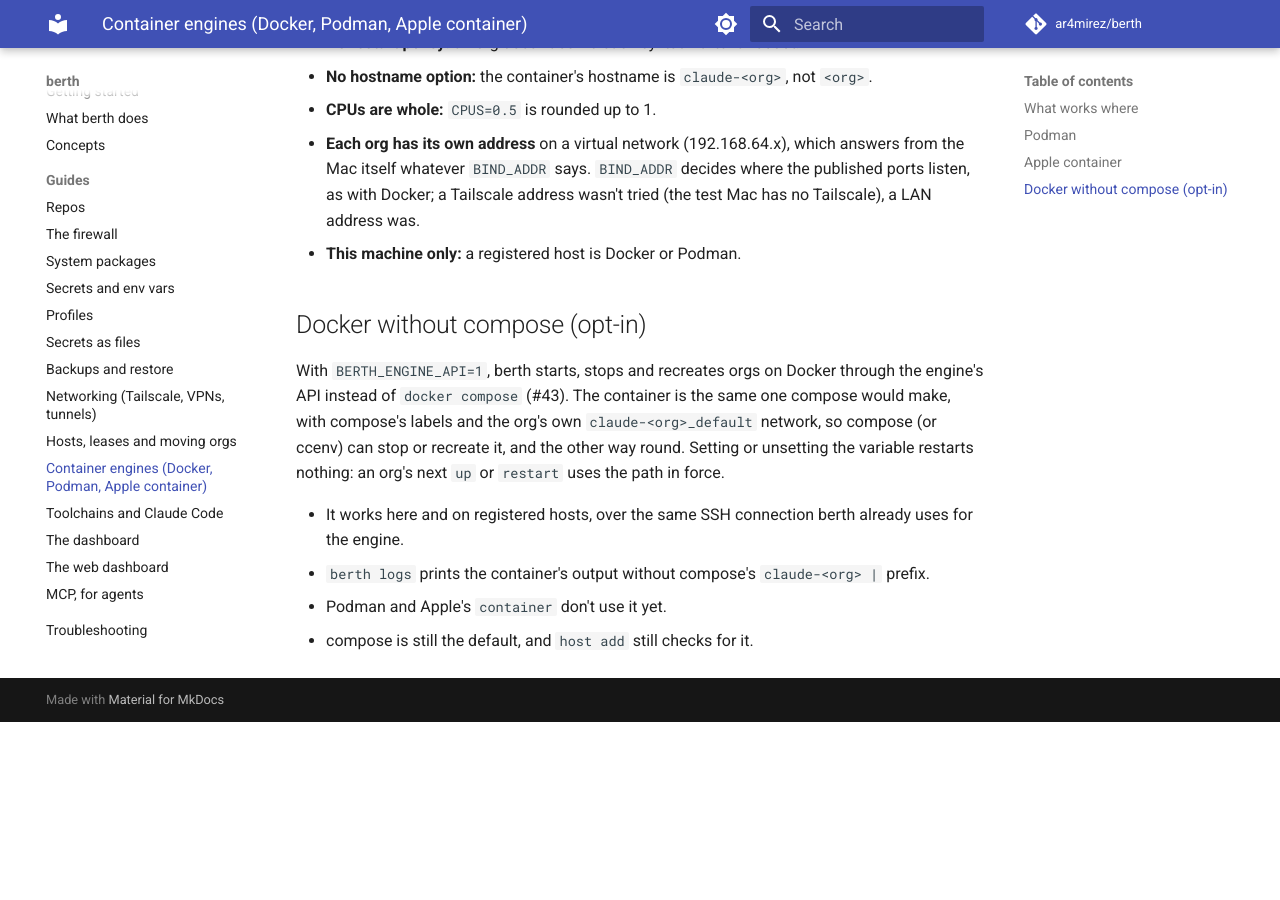
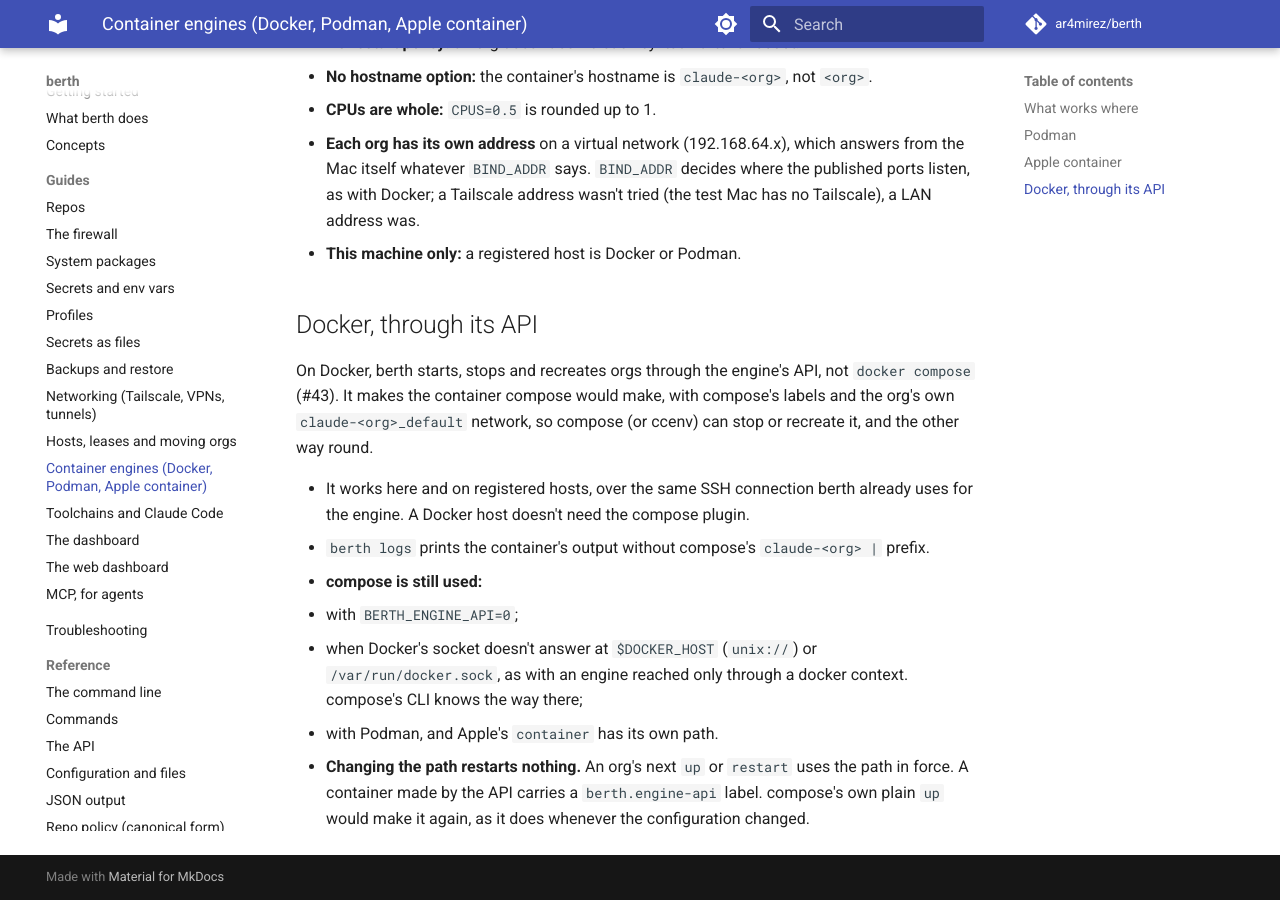
Before and after one commit to ar4mirez/berth, an MkDocs documentation site: the page built from docs/engines.md, in a window 1280 px wide and 900 px high, scrolled down 3866 px. Built offline with MkDocs 1.6.1 and Material for MkDocs 9.7.7, drawn with Linux system fonts in a browser that asks for light colours; comment, search, counter and statistics services are not loaded; before the commit the page ends 4588 px from its top, so only the background shows below that.

Commit message:
host: Docker's orgs start through the Engine API by default (#43, phase 4) (#196)
- The Engine API path is on unless BERTH_ENGINE_API=0. The engine is pinged once per host: when its
  socket doesn't answer (Docker reached only through a docker context: Docker Desktop, colima,
  OrbStack), compose's CLI runs the command as before. Podman and Apple's container are unchanged.
- host add checks for compose only for Podman, with BERTH_ENGINE_API=0, or when Docker's API
  doesn't answer over SSH; its summary says "compose not needed" otherwise.
- CI: the docker job runs every integration test on the API path; a "compose path" job runs the
  lifecycle with BERTH_ENGINE_API=0, and TestRemoteLifecycle checks which made the container.
- TestComposeWithoutAnEngineSocket: no answer, compose runs. The fakes answer /_ping.
- Docs: CLAUDE.md, docs/engines.md ("Docker, through its API"), getting started and hosts (the
  compose plugin is no longer a requirement for Docker), PARITY.md, the PRD (done).

Nothing restarts: an org's next up or restart uses the API.

Co-authored-by: Claude Opus 5.5 <noreply@anthropic.com>

```diff
--- a/docs/engines.md
+++ b/docs/engines.md
@@ -110,14 +110,20 @@ CPUs); `down` is stop and remove; the image is built with `container build` when
   wasn't tried (the test Mac has no Tailscale), a LAN address was.
 - **This machine only:** a registered host is Docker or Podman.
 
-## Docker without compose (opt-in)
+## Docker, through its API
 
-With `BERTH_ENGINE_API=1`, berth starts, stops and recreates orgs on Docker through the engine's API instead of
-`docker compose` (#43). The container is the same one compose would make, with compose's labels and the org's own
-`claude-<org>_default` network, so compose (or ccenv) can stop or recreate it, and the other way round. Setting or
-unsetting the variable restarts nothing: an org's next `up` or `restart` uses the path in force.
+On Docker, berth starts, stops and recreates orgs through the engine's API, not `docker compose` (#43). It makes
+the container compose would make, with compose's labels and the org's own `claude-<org>_default` network, so
+compose (or ccenv) can stop or recreate it, and the other way round.
 
-- It works here and on registered hosts, over the same SSH connection berth already uses for the engine.
+- It works here and on registered hosts, over the same SSH connection berth already uses for the engine. A Docker
+  host doesn't need the compose plugin.
 - `berth logs` prints the container's output without compose's `claude-<org>  |` prefix.
-- Podman and Apple's `container` don't use it yet.
-- compose is still the default, and `host add` still checks for it.
+- **compose is still used:**
+  - with `BERTH_ENGINE_API=0`;
+  - when Docker's socket doesn't answer at `$DOCKER_HOST` (`unix://`) or `/var/run/docker.sock`, as with an engine
+    reached only through a docker context. compose's CLI knows the way there;
+  - with Podman, and Apple's `container` has its own path.
+- **Changing the path restarts nothing.** An org's next `up` or `restart` uses the path in force. A container
+  made by the API carries a `berth.engine-api` label. compose's own plain `up` would make it again, as it does
+  whenever the configuration changed.
```
Also changed, not shown: CLAUDE.md (+8 -4 lines), PARITY.md (+2 -2 lines), docs/getting-started.md (+3 -2 lines), docs/hosts.md (+2 -1 lines), docs/prd/043-engine-api.md (+11 -2 lines), 6 other files.
